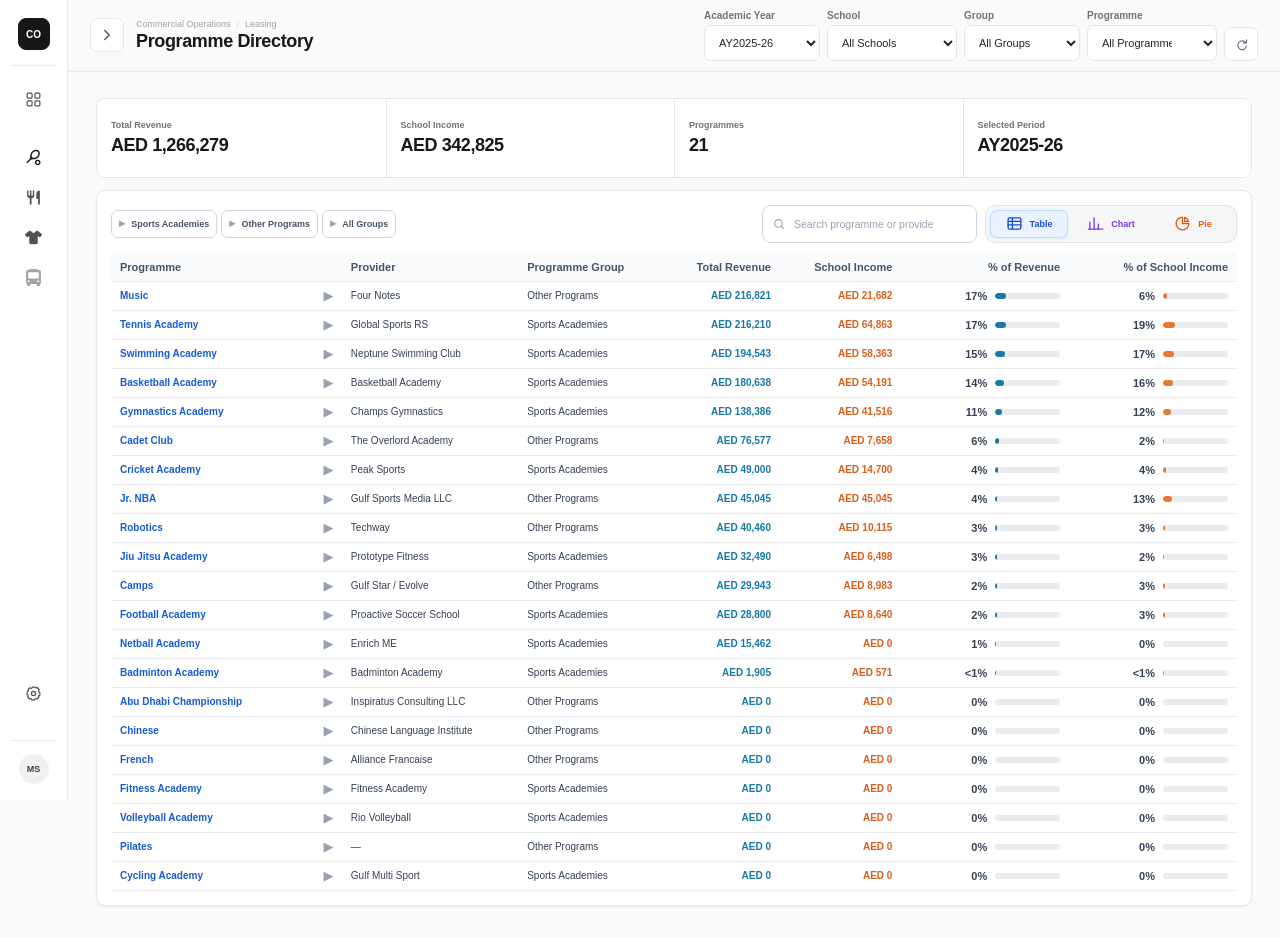
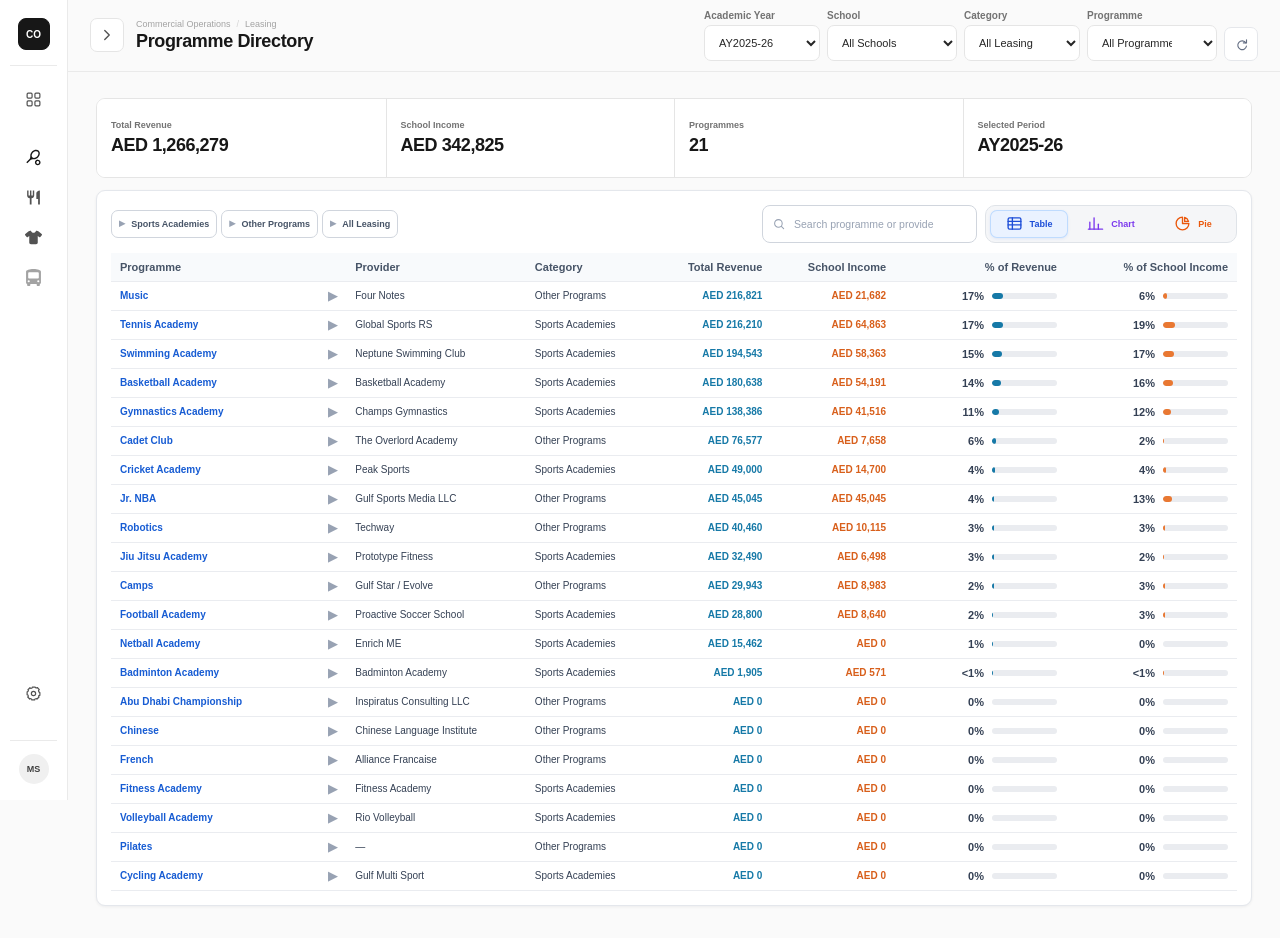
Before and after one commit to mo-seoudi/leasing, a React (Vite) app: page /leasing/programmes in a window 1280 px wide. Shown: the top 938 px of the page. Built offline with nearby package versions, Linux system fonts and the light colour scheme.

Commit message:
Add files via upload

```diff
--- a/src/pages/leasing/ProgrammeDirectoryPage.jsx
+++ b/src/pages/leasing/ProgrammeDirectoryPage.jsx
@@ -73,7 +73,7 @@ const AGGREGATE_TABS = [
   },
   {
     key: "all-groups",
-    label: "All Groups",
+    label: "All Leasing",
     programGroup: "",
   },
 ];
@@ -930,14 +930,14 @@ export default function ProgrammeDirectoryPage() {
         </label>
 
         <label className="header-filter-control">
-          <span>Group</span>
+          <span>Category</span>
           <select
             value={filters.programGroup}
             onChange={(event) =>
               handleFilterChange("programGroup", event.target.value)
             }
           >
-            <option value="">All Groups</option>
+            <option value="">All Leasing</option>
             {programmeGroups.map((group) => (
               <option key={group} value={group}>{group}</option>
             ))}
@@ -1249,7 +1249,7 @@ export default function ProgrammeDirectoryPage() {
                 <tr>
                   <th>Programme</th>
                   <th>Provider</th>
-                  <th>Programme Group</th>
+                  <th>Category</th>
                   <th>Total Revenue</th>
                   <th>School Income</th>
                   <th>% of Revenue</th>
--- a/src/pages/leasing/YearComparisonPage.jsx
+++ b/src/pages/leasing/YearComparisonPage.jsx
@@ -162,7 +162,7 @@ export default function YearComparisonPage() {
         </label>
 
         <label className="header-filter-control wide">
-          <span>Programme Group</span>
+          <span>Category</span>
 
           <select
             value={filters.programGroup}
@@ -173,7 +173,7 @@ export default function YearComparisonPage() {
               )
             }
           >
-            <option value="">All Groups</option>
+            <option value="">All Leasing</option>
 
             {programmeGroups.map((group) => (
               <option key={group} value={group}>
```
